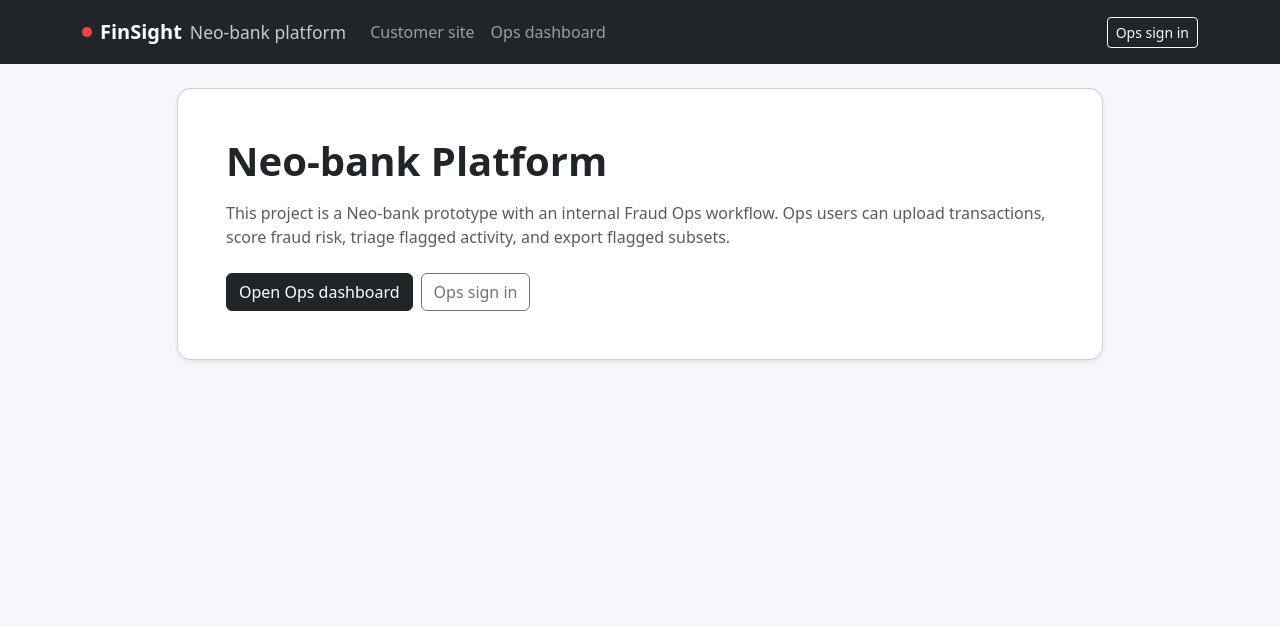
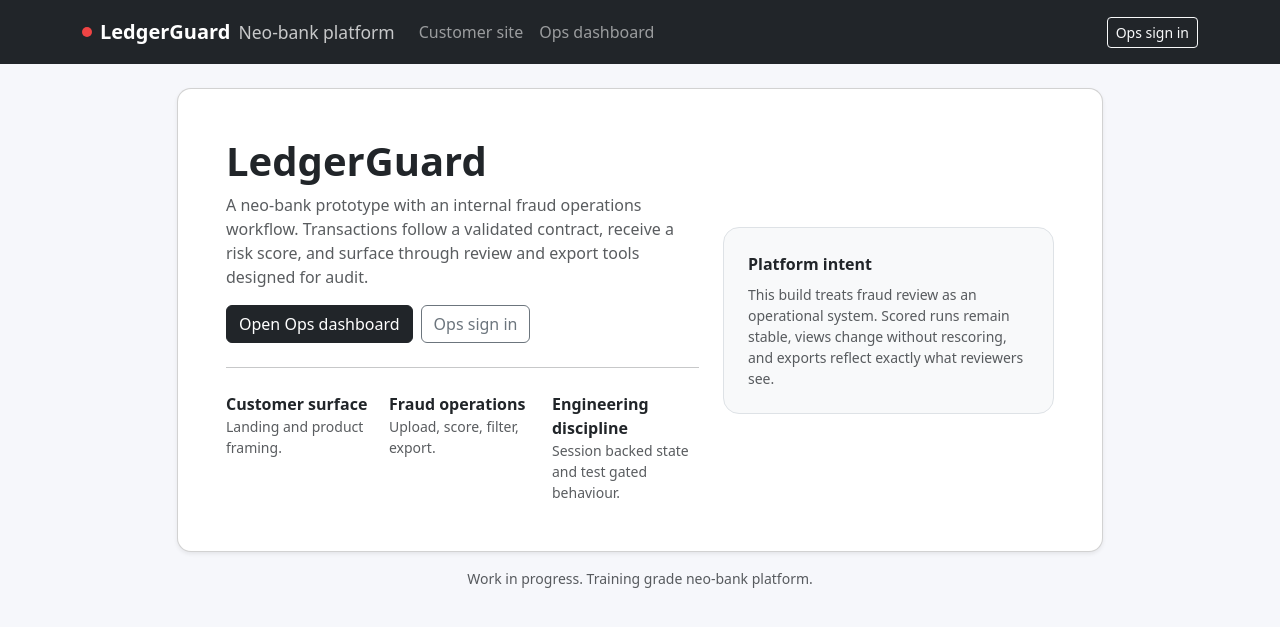
Before and after one commit to AAdewunmi/Neo-Bank-Fraud-Detection-Project, a Django app: page / in a window 1280 px wide. Shown: the top 627 px of the page. Run offline with Django 5.2, Linux system fonts and the light colour scheme.

Commit message:
Refactor public_home.html for improved branding and navigation structure

```diff
--- a/dashboard/templates/dashboard/base.html
+++ b/dashboard/templates/dashboard/base.html
@@ -30,7 +30,7 @@
       <div class="container py-1">
         <a class="navbar-brand d-flex align-items-center" href="/">
           <span class="brand-dot"></span>
-          <span class="fw-semibold">FinSight</span>
+          <span class="fw-semibold">LedgerGuard</span>
           <span class="ms-2 small opacity-75">Neo-bank platform</span>
         </a>
 
--- a/dashboard/templates/dashboard/public_home.html
+++ b/dashboard/templates/dashboard/public_home.html
@@ -1,28 +1,59 @@
 {% extends "dashboard/base.html" %}
-{% block title %}LedgerGuard{% endblock %}
 
 {% block content %}
-  <div class="row justify-content-center">
-    <div class="col-lg-10">
-      <div class="card shadow-sm">
-        <div class="card-body p-5">
-          <h1 class="display-6 fw-semibold mb-3">Neo-bank Platform</h1>
-          <p class="text-muted mb-4">
-            This project is a Neo-bank prototype with an internal Fraud Ops workflow.
-            Ops users can upload transactions, score fraud risk, triage flagged activity,
-            and export flagged subsets.
-          </p>
+<div class="row justify-content-center">
+  <div class="col-lg-10">
+    <div class="card shadow-sm">
+      <div class="card-body p-4 p-lg-5">
+        <div class="row align-items-center g-4">
+          <div class="col-lg-7">
+            <h1 class="display-6 fw-semibold mb-2">LedgerGuard</h1>
+            <p class="text-muted mb-3">
+              A neo-bank prototype with an internal fraud operations workflow.
+              Transactions follow a validated contract, receive a risk score,
+              and surface through review and export tools designed for audit.
+            </p>
 
-          <div class="d-flex gap-2">
-            <!-- CHANGED -->
-            <a class="btn btn-dark" href="{% url 'dashboard:dashboard' %}">Open Ops dashboard</a>
-            <!-- CHANGED -->
-            <a class="btn btn-outline-secondary" href="{% url 'login' %}?next={% url 'dashboard:dashboard' %}">
-              Ops sign in
-            </a>
+            <div class="d-flex flex-wrap gap-2">
+              <a class="btn btn-dark" href="/ops/">Open Ops dashboard</a>
+              <a class="btn btn-outline-secondary" href="/accounts/login/">Ops sign in</a>
+            </div>
+
+            <hr class="my-4">
+
+            <div class="row g-3">
+              <div class="col-md-4">
+                <div class="fw-semibold">Customer surface</div>
+                <div class="text-muted small">Landing and product framing.</div>
+              </div>
+              <div class="col-md-4">
+                <div class="fw-semibold">Fraud operations</div>
+                <div class="text-muted small">Upload, score, filter, export.</div>
+              </div>
+              <div class="col-md-4">
+                <div class="fw-semibold">Engineering discipline</div>
+                <div class="text-muted small">Session backed state and test gated behaviour.</div>
+              </div>
+            </div>
+          </div>
+
+          <div class="col-lg-5">
+            <div class="p-4 rounded-4 bg-light border">
+              <div class="fw-semibold mb-2">Platform intent</div>
+              <p class="text-muted mb-0 small">
+                This build treats fraud review as an operational system.
+                Scored runs remain stable, views change without rescoring,
+                and exports reflect exactly what reviewers see.
+              </p>
+            </div>
           </div>
         </div>
       </div>
     </div>
+
+    <div class="text-center text-muted small mt-3">
+      Work in progress. Training grade neo-bank platform.
+    </div>
   </div>
+</div>
 {% endblock %}
```
